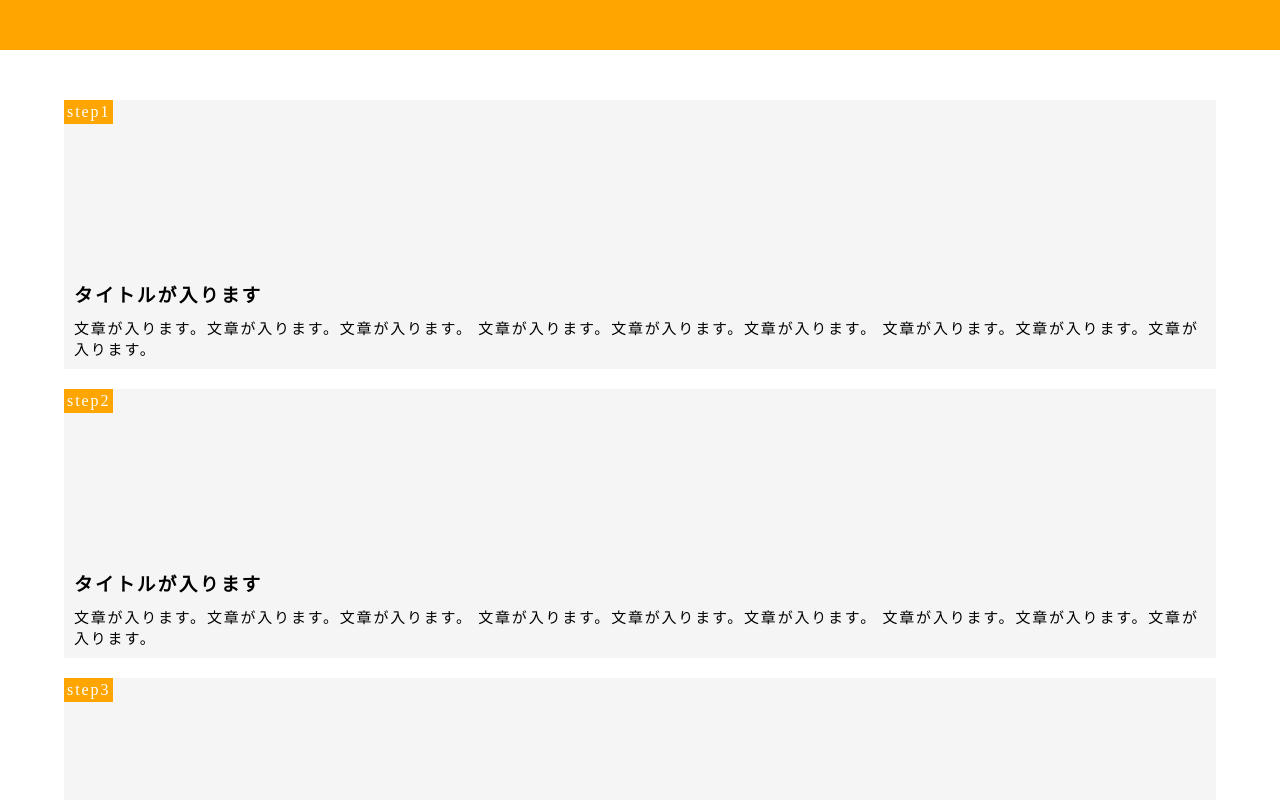
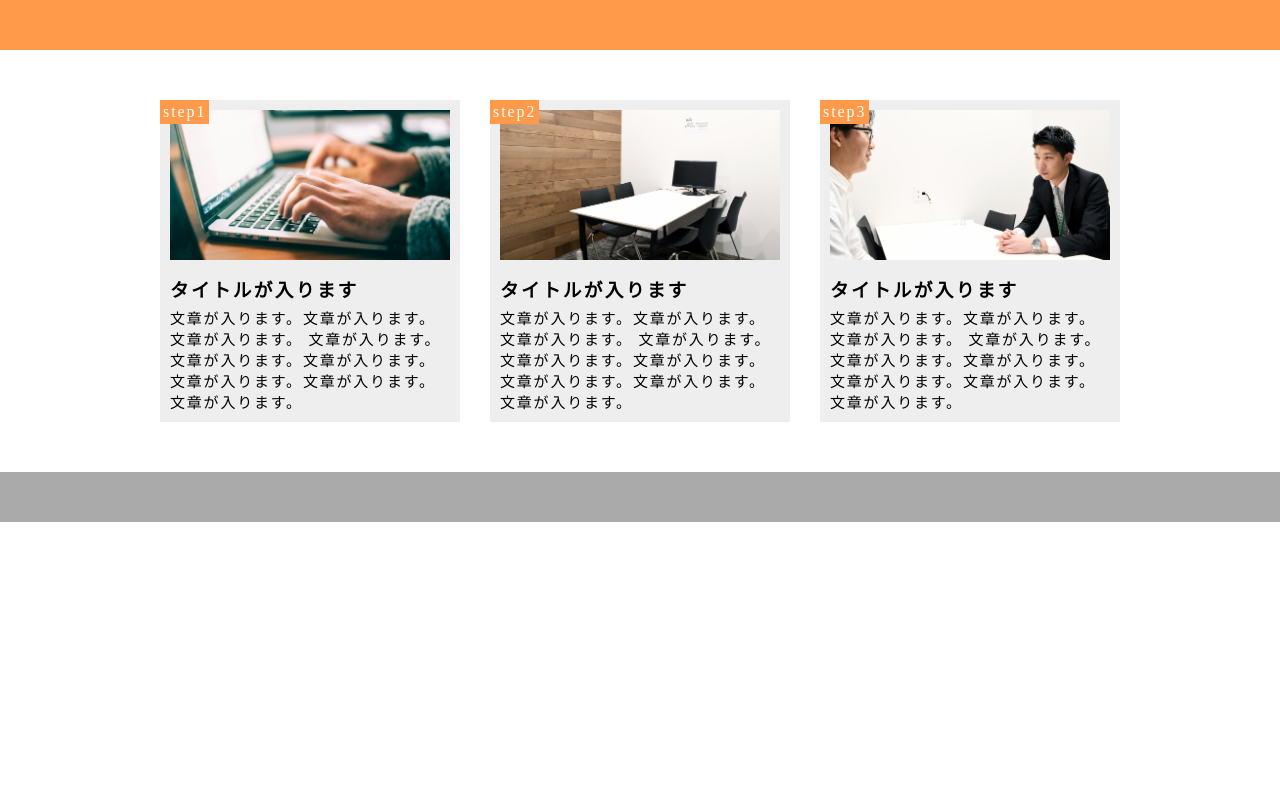
Before and after one commit to mitsunobu1201/task1, a plain HTML site: page index.html in a window 1280 px wide. Shown: the top 800 px of the page. Drawn offline with Linux system fonts and the light colour scheme.

Commit message:
[Fix-end]task1

```diff
--- a/index.html
+++ b/index.html
@@ -4,7 +4,7 @@
 
 <head>
   <meta charset="UTF-8" />
-  <meta name="viewport" content="width=device-width,initial-scale=1.0">
+  <meta name="viewport" content="width=device-width,initial-scale=1.0" />
   <link rel="stylesheet" href="style.css" />
   <title>課題1：レスポンシブ対応させよう</title>
 </head>
--- a/style.css
+++ b/style.css
@@ -9,7 +9,102 @@
 .heading {
   width: 100%;
   height: 50px;
-  background-color: orange;
+  background-color: #FF9A4B;
+}
+
+main {
+  width: 960px;
+  padding: 50px 0;
+  justify-content: center;
+  margin: 0 auto;
+  display: flex;
+
+}
+
+.content-box1 {
+  width: 300px;
+  background-color: #EEEEEE;
+  position: relative;
+  padding: 10px;
+}
+
+.content-box2 {
+  width: 300px;
+  background-color: #EEEEEE;
+  position: relative;
+  margin: 0 30px;
+  padding: 10px;
+}
+
+
+.content-img1 {
+  height: 150px;
+  width: 100%;
+  background-image: url(img/flow01.png);
+  background-size: cover;
+  background-position: bottom;
+
+}
+
+.content-img2 {
+  height: 150px;
+  width: 100%;
+  background-image: url(img/flow02.png);
+  background-size: cover;
+  background-position: bottom;
+
+}
+
+.content-img3 {
+  height: 150px;
+  width: 100%;
+  background-image: url(img/flow03.png);
+  background-size: cover;
+  background-position: bottom;
+
+}
+
+.content-title {
+  padding: 15px 0 5px 0;
+}
+
+.content-text {
+  font-size: 15px;
+}
+
+.label {
+  display: inline-block;
+  padding: 3px;
+  background-color: #FF9A4B;
+  position: absolute;
+  top: 0px;
+  left: 0px;
+}
+
+.label span {
+  color: #fff;
+}
+
+.footer {
+  width: 100%;
+  height: 50px;
+  background-color: #AAAAAA;
+}
+
+
+@media screen and (max-width:768px) {
+* {
+  margin: 0;
+  padding: 0;
+  box-sizing: border-box;
+  letter-spacing: 0.12em;
+
+}
+
+.heading {
+  width: 100%;
+  height: 50px;
+  background-color: #FF9A4B;
 }
 
 main {
@@ -17,18 +112,22 @@ main {
   padding: 50px 0;
   justify-content: center;
   margin: 0 auto;
+  display: block;
+
 }
 
 .content-box1 {
-  background-color: #f5f5f5;
+  width: 100%;
+  background-color: #EEEEEE;
   position: relative;
   padding: 10px;
 }
 
 .content-box2 {
-  background-color: #f5f5f5;
+  width: 100%;
+  background-color: #EEEEEE;
   position: relative;
-  margin: 20px 0;  /* 各stepのmarginはここで対応 */
+  margin: 20px 0;
   padding: 10px;
 }
 
@@ -71,7 +170,7 @@ main {
 .label {
   display: inline-block;
   padding: 3px;
-  background-color: orange;
+  background-color: #FF9A4B;
   position: absolute;
   top: 0px;
   left: 0px;
@@ -84,5 +183,6 @@ main {
 .footer {
   width: 100%;
   height: 50px;
-  background-color: #a9a9a9;
+  background-color: #AAAAAA;
 }
+}
```
Also changed, not shown: img/flow01.png (added), img/flow02.png (added), img/flow03.png (added).
